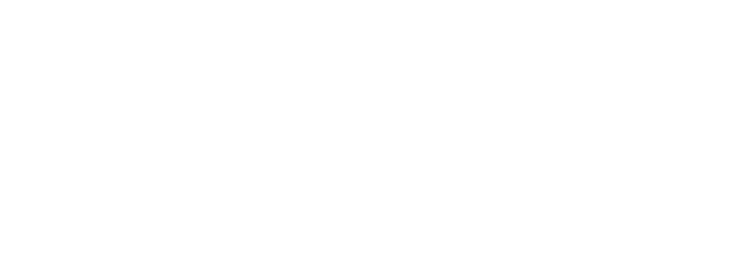
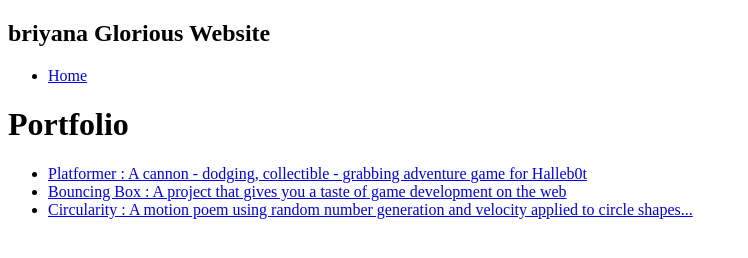
Before and after one commit to Briyanataylor/Briyanataylor.github.io, a plain HTML site: page portfolio.html in a window 1280 px wide. Shown: the whole page, without its empty margins (0-748 px from the left). Drawn offline with Linux system fonts and the light colour scheme.

Commit message:
add portfolio.html file

```diff
--- a/portfolio.html
+++ b/portfolio.html
@@ -2,7 +2,7 @@
 <!DOCTYPE HTML>
 <html>
     <head>
-     <title> briyana
+     <title>briyana</title>
     </head>
 
 
@@ -19,8 +19,13 @@
             </nav>
             <main>
               <div class="content">
-                <h1> Portfolio </h1>
-                <ul id="portfolio</ul>
+                <h1>Portfolio</h1>
+                <ul id="portfolio">
+                  <li><a href="projects/platformer/">Platformer : A cannon - dodging, collectible - grabbing adventure game for Halleb0t</a></li>
+                  <li><a href="projects/bouncing-box/">Bouncing Box : A project that gives you a taste of game development on the web </a></li>
+                  <li><a href="projects/circularity/">Circularity : A motion poem using random number generation and velocity applied to circle shapes...</a></li>
+                </ul>
 
                </div>
+              </main>
       </div>
```
